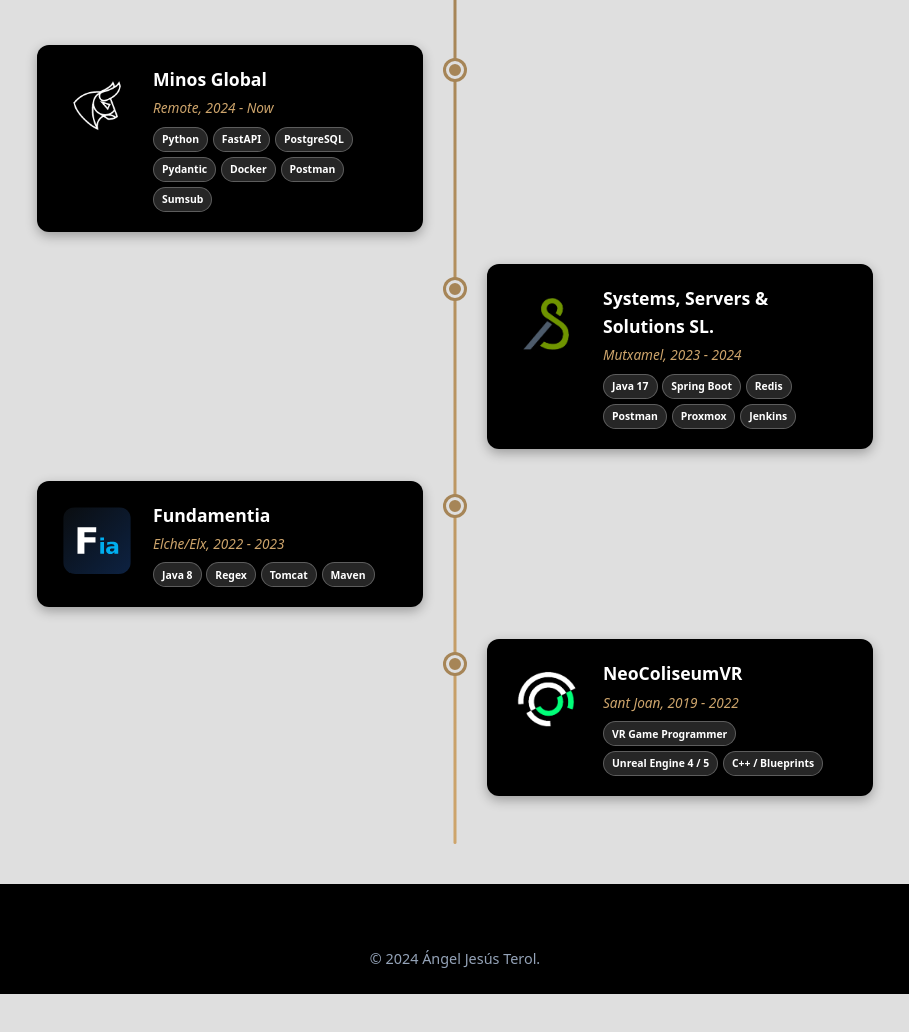
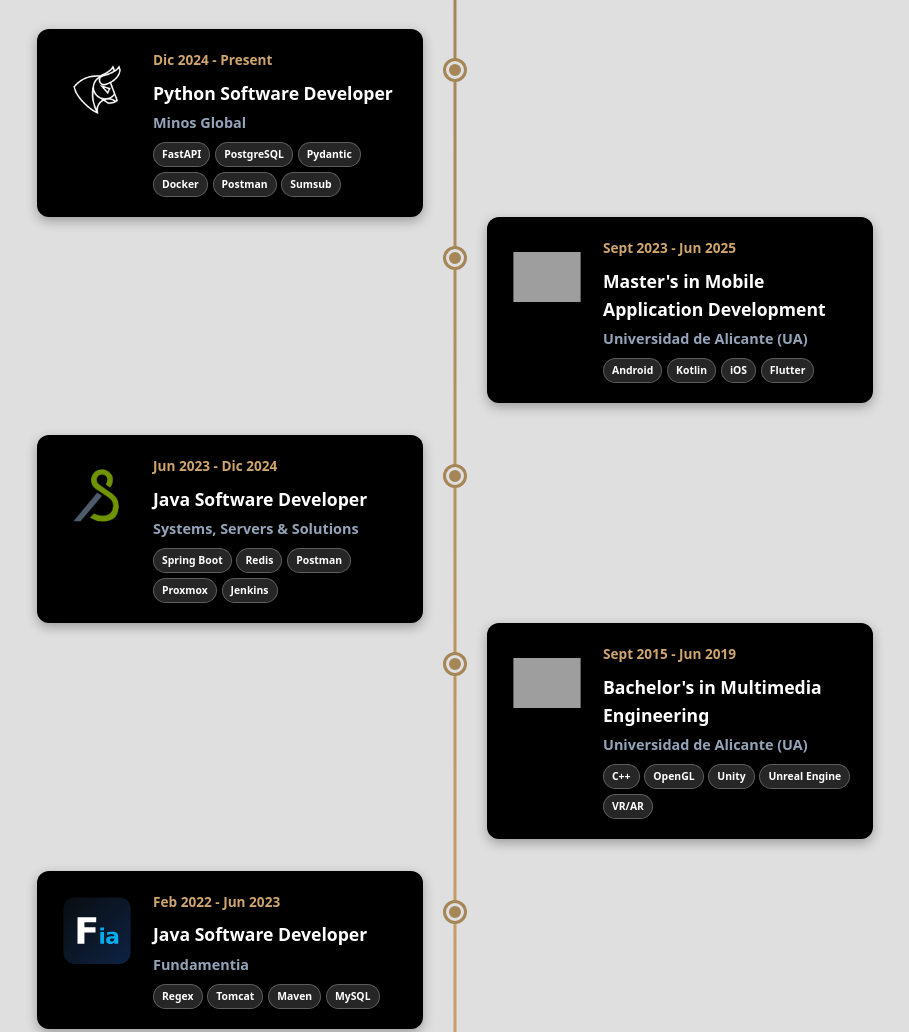
Before and after one commit to Egenad/Egenad.github.io, an Astro site: page / in a window 1280 px wide. Shown: the part 1601-2633 px from the top of the page, without its empty margins (185-1094 px from the left). Before the commit the page ends 2595 px from the top, so only its background shows below. Built offline with nearby package versions, Linux system fonts and the light colour scheme; Astro itself is replaced by a stand-in of ours; grey boxes are pictures that could not be loaded.

Commit message:
study experience

```diff
--- a/src/components/Layout.astro
+++ b/src/components/Layout.astro
@@ -2,6 +2,7 @@
 export interface Props {
 	title?: string;
 	description?: string;
+
 }
 
 import '../styles/global.css';
--- a/src/data/projects.json
+++ b/src/data/projects.json
@@ -21,7 +21,7 @@
     "slug": "zombiestation",
     "title": "ZombieStation",
     "year": "2024",
-    "featuredImage": "/images/2024/11/photo_2021-08-30_13-34-37.jpg",
+    "featuredImage": "/images/2024/11/1920-1080-max.png",
     "technologies": "Unreal Engine 4 / C++ / Blueprints",
     "github": "",
     "excerpt": "ZombieStation is a VR game made withUnreal Enginefor theNeo Coliseum Immersive Reality SL. It's main goal is to make the player experience an hybrid between the..."
--- a/src/pages/index.astro
+++ b/src/pages/index.astro
@@ -15,36 +15,78 @@ function getCardClass(cardIndex: number): string {
 	return 'card-narrow';
 }
 
-const experiences = [
+interface TimelineItem {
+	logo: string;
+	appointment: string;
+	alt: string;
+	company: string;
+	period: string;
+	details: string[];
+}
+
+const workItems: TimelineItem[] = [
 	{
 		logo: '/images/2025/minos.png',
+		appointment: 'Python Software Developer',
 		alt: 'Minos Global',
 		company: 'Minos Global',
-		period: 'Remote, 2024 - Now',
-		details: ['Python', 'FastAPI', 'PostgreSQL', 'Pydantic', 'Docker', 'Postman', 'Sumsub'],
+		period: 'Dic 2024 - Present',
+		details: ['FastAPI', 'PostgreSQL', 'Pydantic', 'Docker', 'Postman', 'Sumsub'],
 	},
 	{
 		logo: '/images/2024/11/3xs.png',
-		alt: 'Systems, Servers & Solutions SL',
-		company: 'Systems, Servers & Solutions SL.',
-		period: 'Mutxamel, 2023 - 2024',
-		details: ['Java 17', 'Spring Boot', 'Redis', 'Postman', 'Proxmox', 'Jenkins'],
+		alt: 'Systems, Servers & Solutions',
+		appointment: 'Java Software Developer',
+		company: 'Systems, Servers & Solutions',
+		period: 'Jun 2023 - Dic 2024',
+		details: ['Spring Boot', 'Redis', 'Postman', 'Proxmox', 'Jenkins'],
 	},
 	{
 		logo: '/images/2024/11/fundamentia_icon.svg',
 		alt: 'Fundamentia',
+		appointment: 'Java Software Developer',
 		company: 'Fundamentia',
-		period: 'Elche/Elx, 2022 - 2023',
-		details: ['Java 8', 'Regex', 'Tomcat', 'Maven'],
+		period: 'Feb 2022 - Jun 2023',
+		details: ['Regex', 'Tomcat', 'Maven', 'MySQL'],
 	},
 	{
 		logo: '/images/2024/11/images.png',
+		appointment: 'Unreal VR Game Developer',
 		alt: 'NeoColiseumVR',
 		company: 'NeoColiseumVR',
-		period: 'Sant Joan, 2019 - 2022',
-		details: ['VR Game Programmer', 'Unreal Engine 4 / 5', 'C++ / Blueprints'],
+		period: 'Dec 2019 - Feb 2022',
+		details: ['Unreal Engine 5', 'C++'],
 	},
 ];
+
+const studyItems: TimelineItem[] = [
+	{
+		logo: '/images/2024/11/uoc.png',
+		alt: 'Universitat Oberta de Catalunya',
+		appointment: "Master's in Mobile Application Development",
+		company: 'Universidad de Alicante (UA)',
+		period: 'Sept 2023 - Jun 2025',
+		details: ['Android', 'Kotlin', 'iOS', 'Flutter'],
+	},
+	{
+		logo: '/images/2024/11/ua.png',
+		alt: 'Universidad de Alicante',
+		appointment: "Bachelor's in Multimedia Engineering",
+		company: 'Universidad de Alicante (UA)',
+		period: 'Sept 2015 - Jun 2019',
+		details: ['C++', 'OpenGL', 'Unity', 'Unreal Engine', 'VR/AR'],
+	},
+];
+
+// Interleave: work[0], study[0], work[1], work[2], work[3], study[1]
+const maxRows = Math.max(workItems.length, studyItems.length);
+const timelineRows: { work?: TimelineItem; study?: TimelineItem }[] = [];
+for (let i = 0; i < maxRows; i++) {
+	const row: { work?: TimelineItem; study?: TimelineItem } = {};
+	if (workItems[i]) row.work = workItems[i];
+	if (studyItems[i]) row.study = studyItems[i];
+	timelineRows.push(row);
+}
 ---
 
 <Layout title="Ángel J. Terol | Portfolio" description="Portfolio of Ángel J. Terol, game and software developer.">
@@ -96,21 +138,44 @@ const experiences = [
 			</div>
 			<h2>Experience</h2>
 			<div class="timeline">
-				{experiences.map((exp, index) => (
-					<div class={`timeline-item ${index % 2 === 0 ? 'left' : 'right'}`}>
+				{timelineRows.map((row) => (
+					<div class="timeline-row">
+						{row.work && (
+							<div class="timeline-item left">
 								<div class="timeline-card">
-							<img src={exp.logo} alt={exp.alt} width="80" height="80" />
+									<img src={row.work.logo} alt={row.work.alt} width="80" height="80" />
 									<div class="timeline-card-body">
-								<h3>{exp.company}</h3>
-								<p class="period">{exp.period}</p>
+										<p class="period">{row.work.period}</p>
+										<h3>{row.work.appointment}</h3>
+										<h4>{row.work.company}</h4>
 										<div class="timeline-tags">
-									{exp.details.map((detail) => (
+											{row.work.details.map((detail) => (
 												<span class="timeline-tag">{detail}</span>
 											))}
 										</div>
 									</div>
 								</div>
 								<div class="timeline-dot" />
+							</div>
+						)}
+						{row.study && (
+							<div class="timeline-item right">
+								<div class="timeline-card">
+									<img src={row.study.logo} alt={row.study.alt} width="80" height="80" />
+									<div class="timeline-card-body">
+										<p class="period">{row.study.period}</p>
+										<h3>{row.study.appointment}</h3>
+										<h4>{row.study.company}</h4>
+										<div class="timeline-tags">
+											{row.study.details.map((detail) => (
+												<span class="timeline-tag">{detail}</span>
+											))}
+										</div>
+									</div>
+								</div>
+								<div class="timeline-dot" />
+							</div>
+						)}
 					</div>
 				))}
 			</div>
--- a/src/styles/global.css
+++ b/src/styles/global.css
@@ -555,10 +555,21 @@ main {
 	border-radius: 3px;
 }
 
+.timeline-row {
+	position: relative;
+	width: 100%;
+	margin-bottom: 2rem;
+	min-height: 1px;
+}
+
+.timeline-row:last-child {
+	margin-bottom: 0;
+}
+
 .timeline-item {
 	position: relative;
 	width: 50%;
-	padding: 1rem 2rem;
+	padding: 0 2rem;
 	box-sizing: border-box;
 }
 
@@ -627,10 +638,16 @@ main {
 	margin-bottom: 0.25rem;
 }
 
+.timeline-card-body h4 {
+	font-size: 0.9rem;
+	color: var(--color-text-muted);
+	margin-bottom: 0.25rem;
+}
+
 .timeline-card-body .period {
 	color: var(--color-accent-hover);
 	font-size: 0.85rem;
-	font-style: italic;
+	font-weight: bold;
 	margin-bottom: 0.5rem;
 }
 
@@ -660,6 +677,10 @@ main {
 		left: 20px;
 	}
 
+	.timeline-row {
+		margin-bottom: 1rem;
+	}
+
 	.timeline-item,
 	.timeline-item.left,
 	.timeline-item.right {
@@ -668,6 +689,7 @@ main {
 		padding-left: 50px;
 		padding-right: 0;
 		text-align: left;
+		margin-bottom: 1rem;
 	}
 
 	.timeline-item.left .timeline-dot,
@@ -680,51 +702,6 @@ main {
 		width: 100%;
 	}
 }
-
-/* Footer */
-/* Footer */
-.site-footer {
-	background-color: var(--color-surface);
-	border-top: 1px solid var(--color-surface-elevated);
-	padding-block: 1.5rem;
-	margin-top: auto;
-}
-
-.footer-inner {
-	display: flex;
-	flex-direction: column;
-	align-items: center;
-	gap: 1rem;
-}
-
-.social-links {
-	display: flex;
-	gap: 1rem;
-}
-
-.social-links a {
-	display: inline-flex;
-	color: var(--color-text);
-	transition: color 0.2s, transform 0.2s;
-}
-
-.social-links a:hover {
-	color: var(--color-accent);
-	transform: translateY(-2px);
-}
-
-.social-links svg {
-	width: 22px;
-	height: 22px;
-	fill: currentColor;
-}
-
-.copyright {
-	color: var(--color-text-muted);
-	font-size: 0.9rem;
-}
-
-/* Responsive */
 @media (max-width: 640px) {
 	.header-inner {
 		flex-wrap: wrap;
@@ -739,3 +716,39 @@ main {
 		font-size: 0.85rem;
 	}
 }
+
+/* Footer */
+.site-footer {
+  background-color: var(--color-surface);
+  border-top: 1px solid var(--color-surface-elevated);
+  padding-block: 1.5rem;
+  margin-top: auto;
+}
+.footer-inner {
+  display: flex;
+  flex-direction: column;
+  align-items: center;
+  gap: 1rem;
+}
+.social-links {
+  display: flex;
+  gap: 1rem;
+}
+.social-links a {
+  display: inline-flex;
+  color: var(--color-text);
+  transition: color 0.2s, transform 0.2s;
+}
+.social-links a:hover {
+  color: var(--color-accent);
+  transform: translateY(-2px);
+}
+.social-links svg {
+  width: 22px;
+  height: 22px;
+  fill: currentColor;
+}
+.copyright {
+  color: var(--color-text-muted);
+  font-size: 0.9rem;
+}
```
Also changed, not shown: src/pages/404.astro (added, +14 -0 lines). Lines whose indentation alone changed are shown as unchanged.
